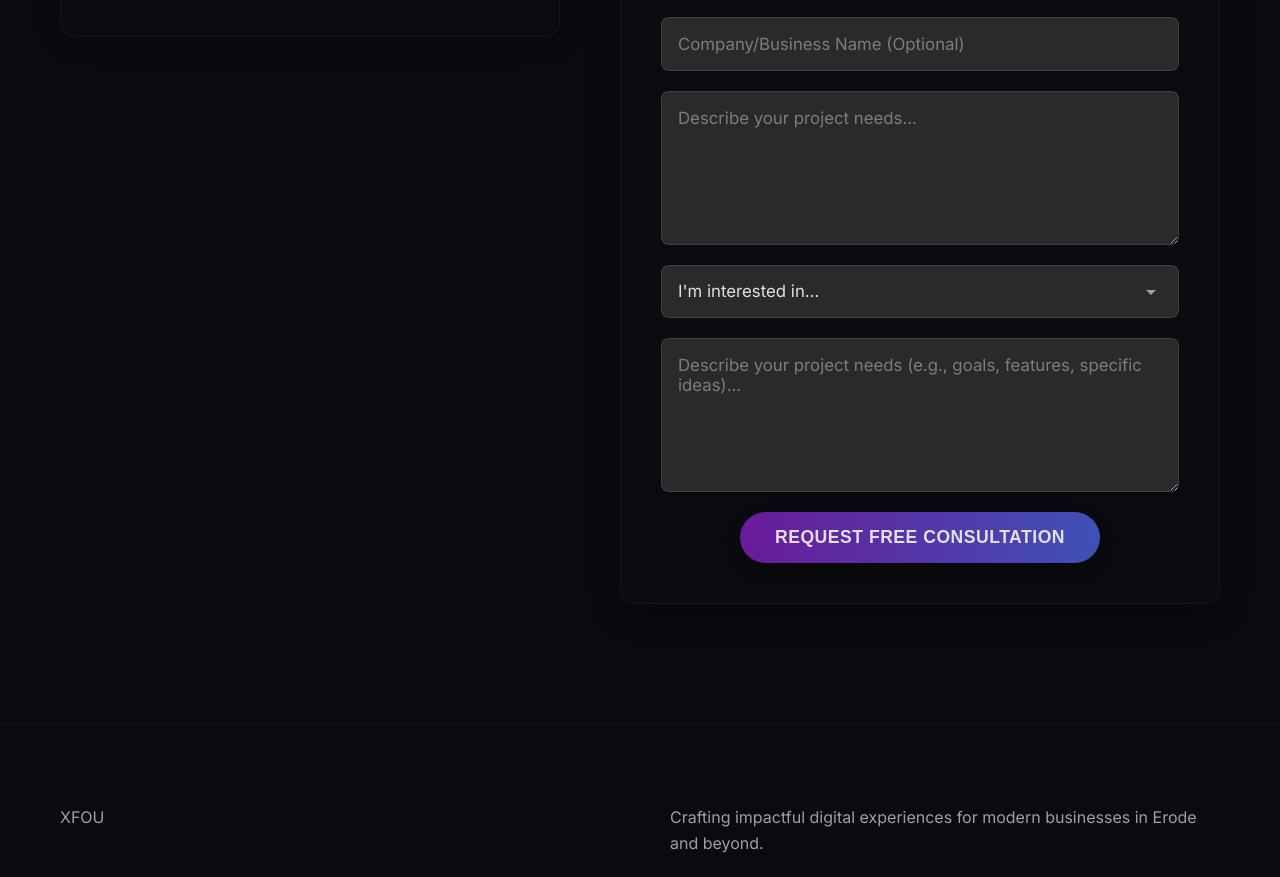
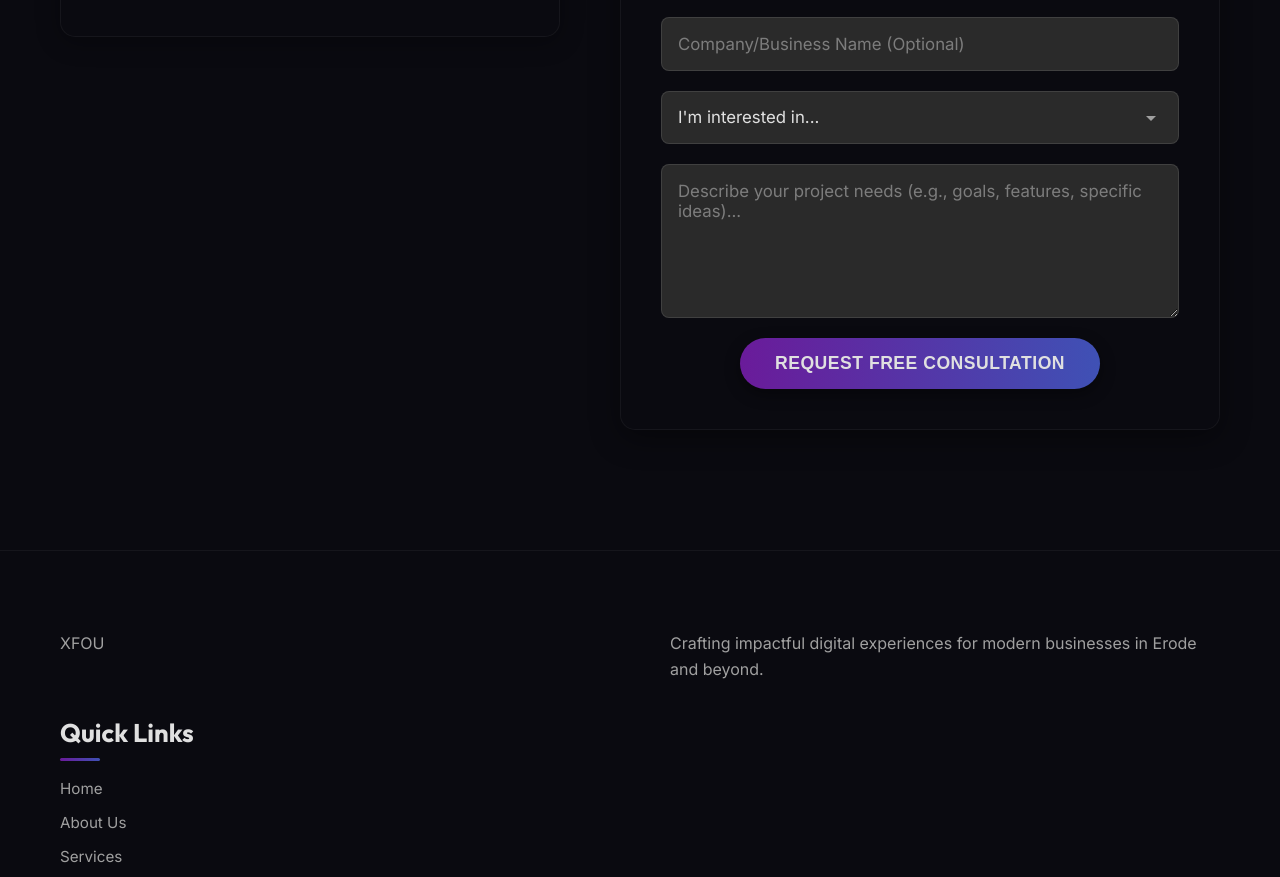
Before and after one commit to xfouft/xfou-official-site, a plain HTML site: page index.html in a window 1280 px wide. Shown: the part 6212-7089 px from the top of the page. Drawn offline with nearby package versions, Linux system fonts and the light colour scheme.

```diff
--- a/index.html
+++ b/index.html
@@ -198,7 +198,6 @@
 <input type="email" name="email" placeholder="Your Business Email" required>
 <input type="tel" name="phone" placeholder="Phone Number (Optional)">
 <input type="text" name="company" placeholder="Company/Business Name (Optional)">
- <textarea name="project_details" placeholder="Describe your project needs..." rows="6" required></textarea>
                     <select name="service_interest" required>
                         <option value="">I'm interested in...</option>
                         <option value="e-commerce">E-commerce Website</option>
```
